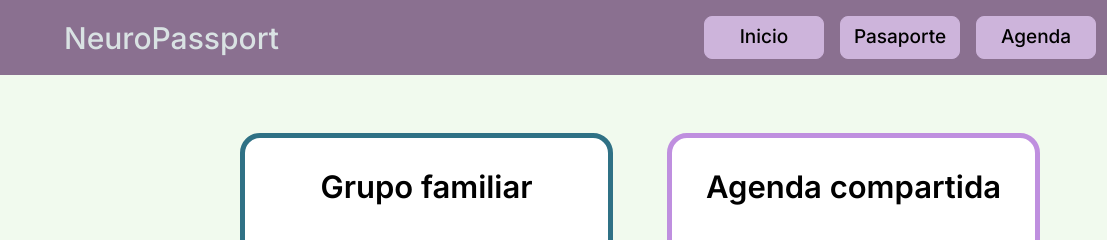
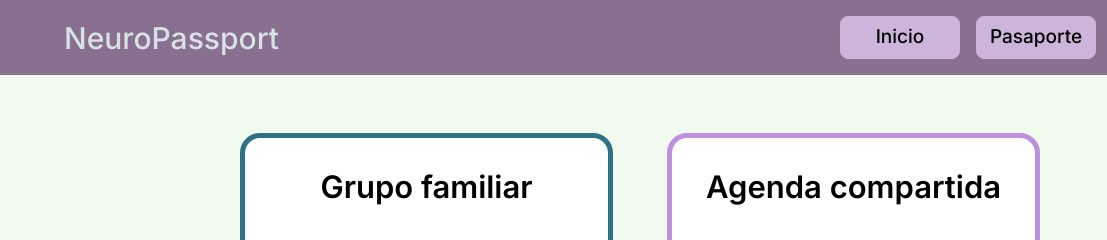
Before and after one commit to mirkoadamovic10/Proyecto-TIC, a plain HTML site: page PERSONAL/familia-home.html in a window 1280 px wide. Shown: the top 240 px of the page, 0-1107 px from the left. Drawn offline with Linux system fonts and the light colour scheme.

Commit message:
ou yea baby 26

```diff
--- a/PERSONAL/familia-home.html
+++ b/PERSONAL/familia-home.html
@@ -522,10 +522,6 @@
                 Pasaporte
             </button>
 
-            <a href="./agenda-compartida.html" class="boton-menu">
-                Agenda
-            </a>
-
             <a
                 href="./notificaciones.html"
                 class="boton-notificaciones"
```
